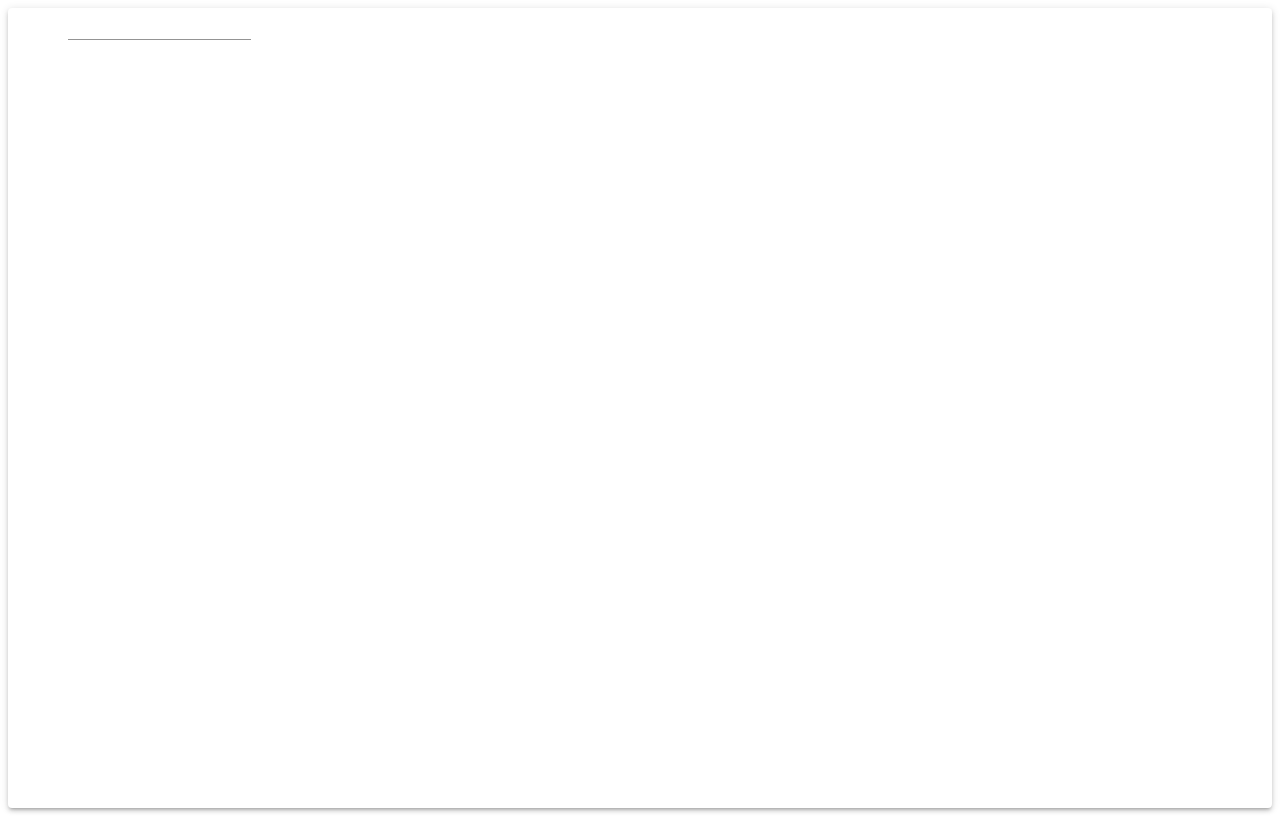
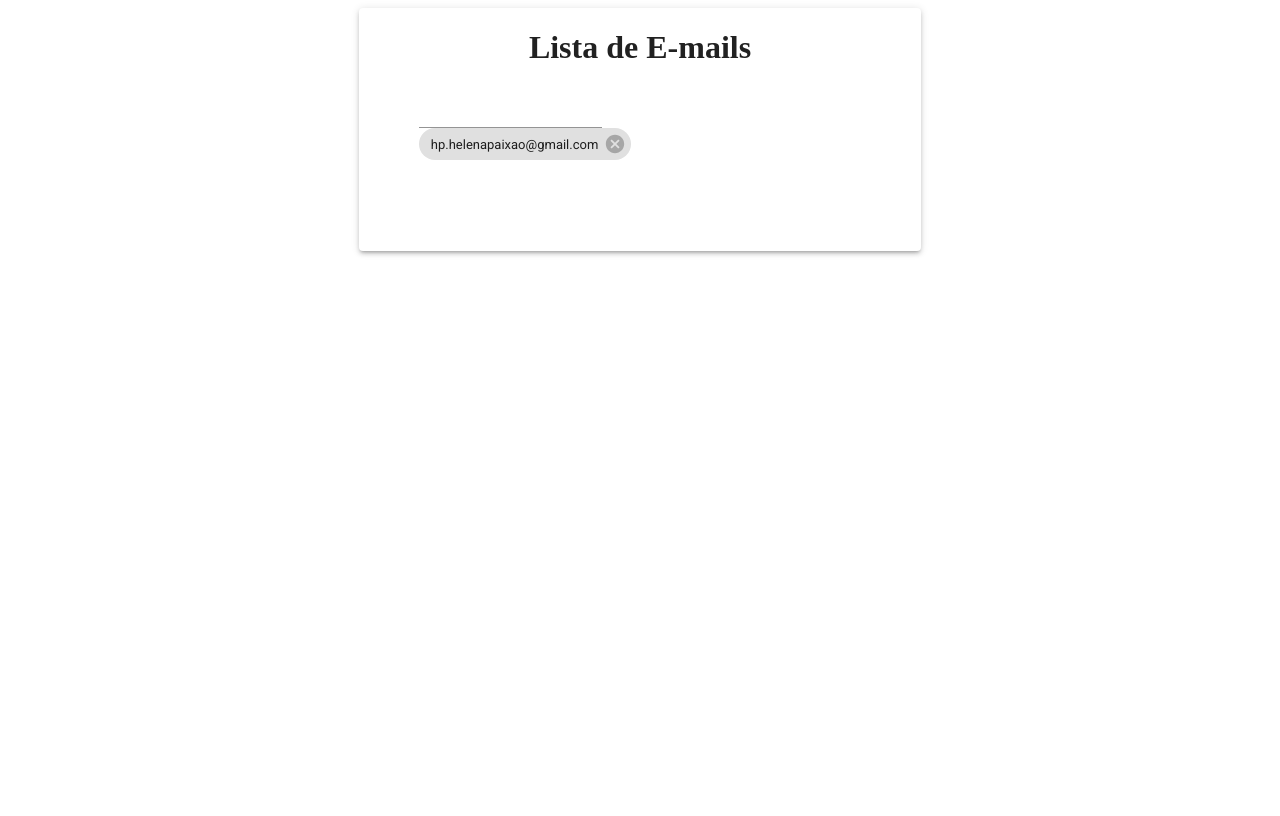
Before and after one commit to helenapaixao/react-tags-input, a React app: page / in a window 1280 px wide. Built offline with nearby package versions, Linux system fonts and the light colour scheme.

Commit message:
fix: config project

```diff
--- /dev/null
+++ b/src/components/Display/index.tsx
@@ -0,0 +1,24 @@
+import React, { useContext } from 'react'
+import { Grid, Chip } from '@material-ui/core'
+
+import { TagContext } from '../../context/TagContext'
+
+const Display: React.FC = () => {
+  const { emails, setEmails } = useContext(TagContext)
+
+  const handleDelete = (index: number) => () => {
+    let newTagsInstance = emails
+    newTagsInstance.splice(index, 1)
+    setEmails([...newTagsInstance])
+  }
+
+  return (
+    <Grid>
+      {emails.map((item, index) => (
+        <Chip key={index} tabIndex={-1} label={item} onDelete={handleDelete(index)} />
+      ))}
+    </Grid>
+  )
+}
+
+export default Display
--- /dev/null
+++ b/src/context/TagContext.tsx
@@ -0,0 +1,15 @@
+import React, { createContext, useState, ReactNode } from 'react'
+
+interface TagList {
+  emails: string[]
+  setEmails: Function
+}
+
+const TagContext = createContext<TagList>({ emails: [], setEmails: null })
+const TagContextProvider = ({ children }: { children: ReactNode }) => {
+  const [emails, setEmails] = useState<string[]>(['hp.helenapaixao@gmail.com'])
+
+  return <TagContext.Provider value={{ emails, setEmails }}>{children}</TagContext.Provider>
+}
+
+export { TagContext, TagContextProvider }
--- a/src/pages/Home/index.tsx
+++ b/src/pages/Home/index.tsx
@@ -1,20 +1,22 @@
-import React, { useState } from 'react'
+import React from 'react'
 import TagsInput from '../../components/TagsInput/TagsInput'
-import Paper from '@material-ui/core/Paper';
-import  style  from './styles'
-
+import { Paper, Grid } from '@material-ui/core'
+import style from './styles'
+import Display from '@/components/Display'
+import { TagContextProvider } from '../../context/TagContext'
 
 export const Home: React.FC = () => {
-   const classes = style()
+  const classes = style()
   return (
-    <>
-
-        <Paper elevation={3} className={classes.Container} >
-        <TagsInput />
+    <TagContextProvider>
+      <Grid container justify="center" alignItems="center">
+        <Paper elevation={3} className={classes.Container}>
+          <h1 className={classes.Title}>Lista de E-mails</h1>
+          <TagsInput />
+          <Display />
         </Paper>
-
-
-    </>
+      </Grid>
+    </TagContextProvider>
   )
 }
 
--- a/src/pages/Home/styles.ts
+++ b/src/pages/Home/styles.ts
@@ -4,15 +4,12 @@ import { makeStyles } from '@material-ui/styles'
 const style = makeStyles(() => ({
   Container: {
     padding: '0 60px',
-    height: '100vh',
+    height: '15.2rem',
+     width: '35%',
   },
-  Paper: {
-    width: '35%',
-    height: 550,
-    padding: '0 30px',
-  },
+
   Title: {
-    paddingTop: 50,
+
     textAlign: 'center',
     marginBottom: 30,
   },
```
Also changed, not shown: public/index.html (+5 -2 lines).
